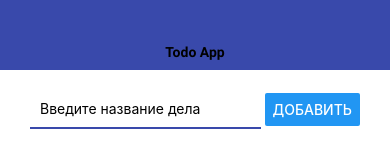
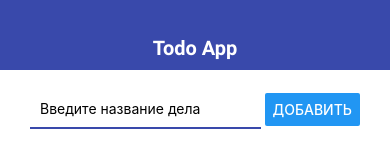
Before and after one commit to const-y/react-native-todo-app, a React Native app: screen / in a window 390 px wide. Shown: the top 144 px of the page. Built offline with nearby package versions, Linux system fonts and the light colour scheme.

Commit message:
fix style

```diff
--- a/src/components/ui/AppText.js
+++ b/src/components/ui/AppText.js
@@ -2,7 +2,7 @@ import React from 'react';
 import { Text, StyleSheet } from 'react-native';
 
 const AppText = props => (
-	<Text style={{ ...styles.default, ...props.default}}>{props.children}</Text>
+	<Text style={{ ...styles.default, ...props.style}}>{props.children}</Text>
 )
 
 const styles = StyleSheet.create({
--- a/src/components/ui/AppTextBold.js
+++ b/src/components/ui/AppTextBold.js
@@ -2,7 +2,7 @@ import React from 'react';
 import { Text, StyleSheet } from 'react-native';
 
 const AppTextBold = props => (
-	<Text style={{ ...styles.default, ...props.default}}>{props.children}</Text>
+	<Text style={{ ...styles.default, ...props.style}}>{props.children}</Text>
 )
 
 const styles = StyleSheet.create({
```
